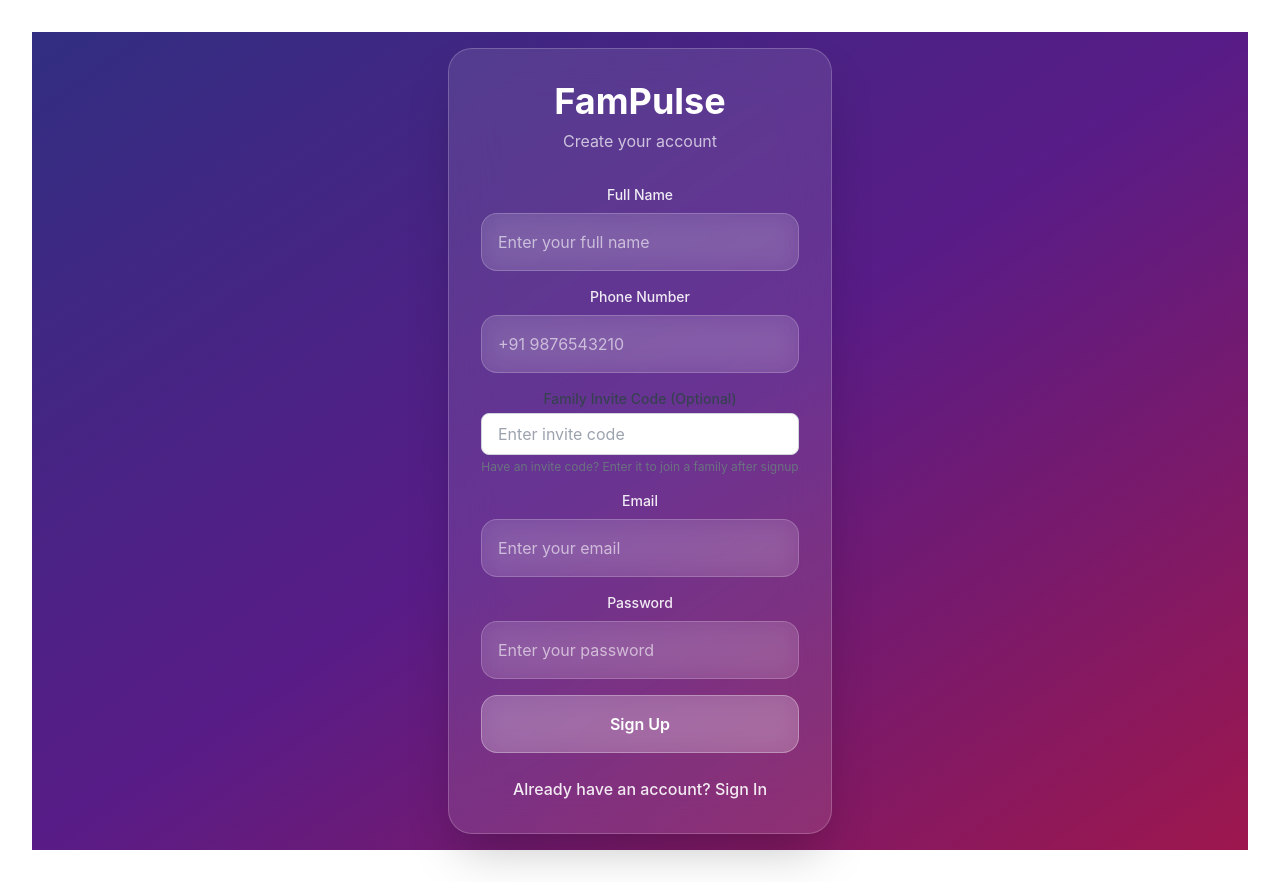
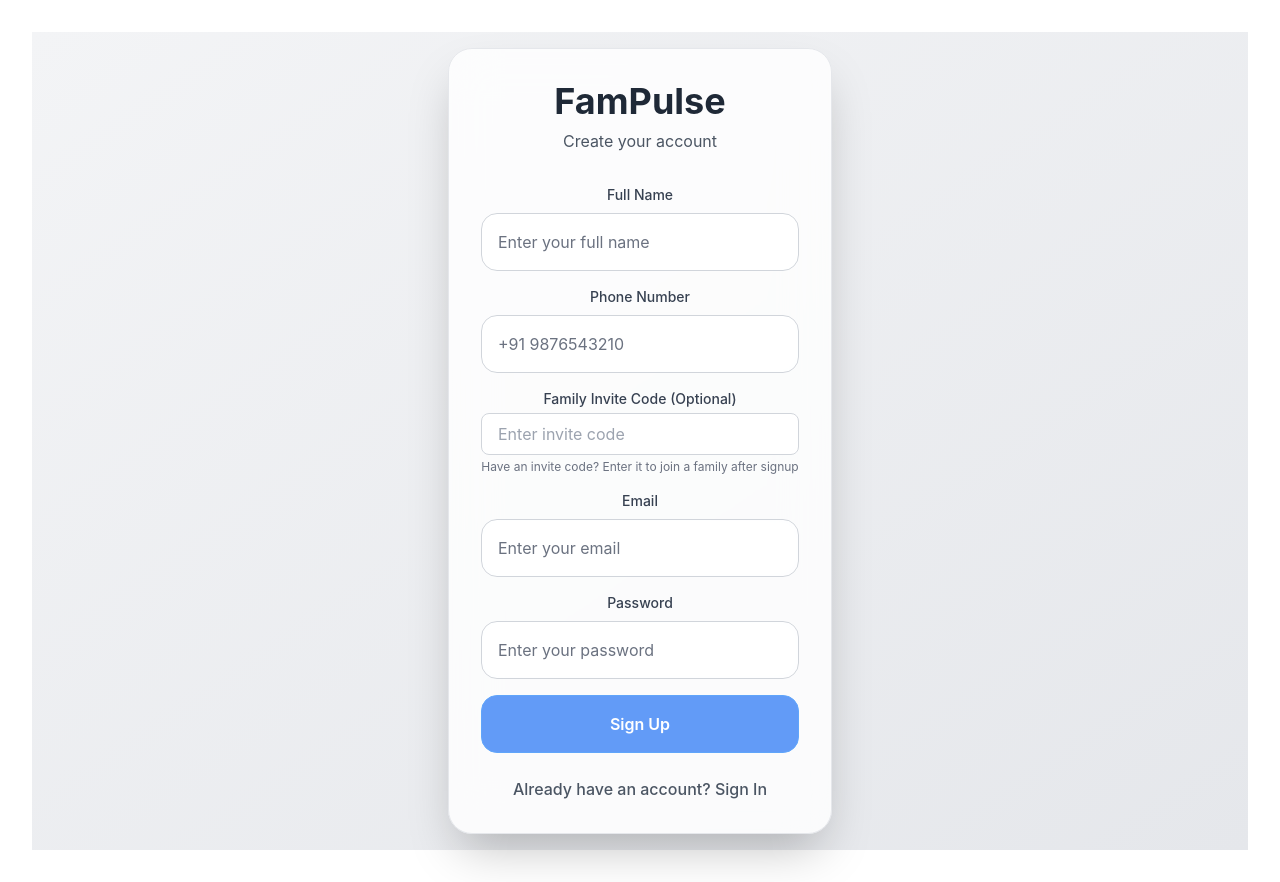
Before and after one commit to iamsvelagaleti/FamPulse, a React (Vite) app: page / in a window 1280 px wide. Both pictures are taken after a click on the button "Don't have an account? Sign Up". Built offline with nearby package versions, Linux system fonts and the light colour scheme; no server answers.

Commit message:
colour coding updates

```diff
--- a/src/App.jsx
+++ b/src/App.jsx
@@ -26,24 +26,24 @@ function AppContent() {
     }
 
     return (
-        <div className="min-h-screen bg-gradient-to-br from-indigo-900 via-purple-900 to-pink-800">
+        <div className="min-h-screen bg-gradient-to-br from-gray-100 to-gray-200">
             {/* Header */}
-            <header className="bg-white/10 backdrop-blur-xl border-b border-white/20 sticky top-0 z-40">
+            <header className="bg-white/80 backdrop-blur-xl border-b border-gray-200 sticky top-0 z-40">
                 <div className="px-4 py-4 flex justify-between items-center">
-                    <h1 className="text-2xl font-bold text-white">Fam Pulse</h1>
+                    <h1 className="text-2xl font-bold text-gray-800">Fam Pulse</h1>
                     <div className="flex items-center gap-2">
-                        <span className="text-white/90 text-sm truncate max-w-24">
+                        <span className="text-gray-700 text-sm truncate max-w-24">
                             {profile?.full_name || user.email}
                         </span>
                         <button
                             onClick={() => setShowEditProfile(true)}
-                            className="px-3 py-2 bg-white/20 backdrop-blur-md text-white rounded-xl hover:bg-white/30 transition text-xs border border-white/30"
+                            className="px-3 py-2 bg-white/60 backdrop-blur-md text-gray-700 rounded-xl hover:bg-white/80 transition text-xs border border-gray-300"
                         >
                             Edit
                         </button>
                         <button
                             onClick={signOut}
-                            className="px-3 py-2 bg-red-500/80 backdrop-blur-md text-white rounded-xl hover:bg-red-500 transition text-xs border border-red-400/50"
+                            className="px-3 py-2 bg-red-500/80 backdrop-blur-md text-white rounded-xl hover:bg-red-500 transition text-xs border border-red-400"
                         >
                             Sign Out
                         </button>
--- a/src/components/auth/AuthForm.jsx
+++ b/src/components/auth/AuthForm.jsx
@@ -49,14 +49,14 @@ export default function AuthForm() {
     }
 
     return (
-        <div className="min-h-screen bg-gradient-to-br from-indigo-900 via-purple-900 to-pink-800 flex items-center justify-center p-4">
-            <div className="bg-white/10 backdrop-blur-xl border border-white/20 rounded-3xl shadow-2xl p-8 w-full max-w-sm mx-auto">
+        <div className="min-h-screen bg-gradient-to-br from-gray-100 to-gray-200 flex items-center justify-center p-4">
+            <div className="bg-white/80 backdrop-blur-xl border border-gray-200 rounded-3xl shadow-2xl p-8 w-full max-w-sm mx-auto">
                 {/* Header */}
                 <div className="text-center mb-8">
-                    <h1 className="text-4xl font-bold text-white mb-2">
+                    <h1 className="text-4xl font-bold text-gray-800 mb-2">
                         FamPulse
                     </h1>
-                    <p className="text-white/70">
+                    <p className="text-gray-600">
                         {isLogin ? 'Welcome back!' : 'Create your account'}
                     </p>
                 </div>
@@ -67,27 +67,27 @@ export default function AuthForm() {
                     {!isLogin && (
                         <>
                             <div>
-                                <label className="block text-sm font-medium text-white/90 mb-2">
+                                <label className="block text-sm font-medium text-gray-700 mb-2">
                                     Full Name
                                 </label>
                                 <input
                                     type="text"
                                     value={fullName}
                                     onChange={(e) => setFullName(e.target.value)}
-                                    className="w-full px-4 py-4 bg-white/10 backdrop-blur-md border border-white/20 rounded-2xl focus:ring-2 focus:ring-white/50 focus:border-white/40 text-white placeholder-white/60 text-base"
+                                    className="w-full px-4 py-4 bg-white/60 backdrop-blur-md border border-gray-300 rounded-2xl focus:ring-2 focus:ring-blue-500 focus:border-blue-500 text-gray-800 placeholder-gray-500 text-base"
                                     placeholder="Enter your full name"
                                     required={!isLogin}
                                 />
                             </div>
                             <div>
-                                <label className="block text-sm font-medium text-white/90 mb-2">
+                                <label className="block text-sm font-medium text-gray-700 mb-2">
                                     Phone Number
                                 </label>
                                 <input
                                     type="tel"
                                     value={phone}
                                     onChange={(e) => setPhone(e.target.value)}
-                                    className="w-full px-4 py-4 bg-white/10 backdrop-blur-md border border-white/20 rounded-2xl focus:ring-2 focus:ring-white/50 focus:border-white/40 text-white placeholder-white/60 text-base"
+                                    className="w-full px-4 py-4 bg-white/60 backdrop-blur-md border border-gray-300 rounded-2xl focus:ring-2 focus:ring-blue-500 focus:border-blue-500 text-gray-800 placeholder-gray-500 text-base"
                                     placeholder="+91 9876543210"
                                     required={!isLogin}
                                     pattern="[+]?[0-9]{10,13}"
@@ -114,14 +114,14 @@ export default function AuthForm() {
 
                     {/* Email */}
                     <div>
-                        <label className="block text-sm font-medium text-white/90 mb-2">
+                        <label className="block text-sm font-medium text-gray-700 mb-2">
                             Email
                         </label>
                         <input
                             type="email"
                             value={email}
                             onChange={(e) => setEmail(e.target.value)}
-                            className="w-full px-4 py-4 bg-white/10 backdrop-blur-md border border-white/20 rounded-2xl focus:ring-2 focus:ring-white/50 focus:border-white/40 text-white placeholder-white/60 text-base"
+                            className="w-full px-4 py-4 bg-white/60 backdrop-blur-md border border-gray-300 rounded-2xl focus:ring-2 focus:ring-blue-500 focus:border-blue-500 text-gray-800 placeholder-gray-500 text-base"
                             placeholder="Enter your email"
                             required
                         />
@@ -129,14 +129,14 @@ export default function AuthForm() {
 
                     {/* Password */}
                     <div>
-                        <label className="block text-sm font-medium text-white/90 mb-2">
+                        <label className="block text-sm font-medium text-gray-700 mb-2">
                             Password
                         </label>
                         <input
                             type="password"
                             value={password}
                             onChange={(e) => setPassword(e.target.value)}
-                            className="w-full px-4 py-4 bg-white/10 backdrop-blur-md border border-white/20 rounded-2xl focus:ring-2 focus:ring-white/50 focus:border-white/40 text-white placeholder-white/60 text-base"
+                            className="w-full px-4 py-4 bg-white/60 backdrop-blur-md border border-gray-300 rounded-2xl focus:ring-2 focus:ring-blue-500 focus:border-blue-500 text-gray-800 placeholder-gray-500 text-base"
                             placeholder="Enter your password"
                             required
                             minLength={6}
@@ -161,7 +161,7 @@ export default function AuthForm() {
                     <button
                         type="submit"
                         disabled={loading}
-                        className="w-full bg-white/20 backdrop-blur-md text-white py-4 rounded-2xl font-semibold hover:bg-white/30 disabled:opacity-50 disabled:cursor-not-allowed transition-all duration-200 text-base border border-white/30"
+                        className="w-full bg-blue-500/80 backdrop-blur-md text-white py-4 rounded-2xl font-semibold hover:bg-blue-600/80 disabled:opacity-50 disabled:cursor-not-allowed transition-all duration-200 text-base border border-blue-400"
                     >
                         {loading ? 'Please wait...' : (isLogin ? 'Sign In' : 'Sign Up')}
                     </button>
@@ -176,7 +176,7 @@ export default function AuthForm() {
                             setMessage('')
                             setInviteCode('')
                         }}
-                        className="text-white/90 hover:text-white font-medium"
+                        className="text-gray-600 hover:text-gray-800 font-medium"
                     >
                         {isLogin ? "Don't have an account? Sign Up" : 'Already have an account? Sign In'}
                     </button>
--- a/src/components/family/JoinFamily.jsx
+++ b/src/components/family/JoinFamily.jsx
@@ -68,25 +68,25 @@ export default function JoinFamily({ onClose, onJoined }) {
     }
 
     return (
-        <div className="fixed inset-0 bg-black/60 backdrop-blur-sm flex items-center justify-center p-4 z-50">
-            <div className="bg-white/10 backdrop-blur-xl border border-white/20 rounded-3xl shadow-2xl max-w-sm w-full p-6">
+        <div className="fixed inset-0 bg-black/40 backdrop-blur-sm flex items-center justify-center p-4 z-50">
+            <div className="bg-white/90 backdrop-blur-xl border border-gray-200 rounded-3xl shadow-2xl max-w-sm w-full p-6">
                 <div className="flex justify-between items-center mb-6">
-                    <h2 className="text-2xl font-bold text-white">Join Family</h2>
-                    <button onClick={onClose} className="text-white/60 hover:text-white text-2xl">
+                    <h2 className="text-2xl font-bold text-gray-800">Join Family</h2>
+                    <button onClick={onClose} className="text-gray-500 hover:text-gray-700 text-2xl">
                         ×
                     </button>
                 </div>
 
                 <form onSubmit={handleJoin} className="space-y-4">
                     <div>
-                        <label className="block text-sm font-medium text-white/90 mb-2">
+                        <label className="block text-sm font-medium text-gray-700 mb-2">
                             Invite Code
                         </label>
                         <input
                             type="text"
                             value={inviteCode}
                             onChange={(e) => setInviteCode(e.target.value.toUpperCase())}
-                            className="w-full px-4 py-4 bg-white/10 backdrop-blur-md border border-white/20 rounded-2xl focus:ring-2 focus:ring-white/50 focus:border-white/40 text-white placeholder-white/60 text-center text-2xl font-mono tracking-wider"
+                            className="w-full px-4 py-4 bg-white/60 backdrop-blur-md border border-gray-300 rounded-2xl focus:ring-2 focus:ring-blue-500 focus:border-blue-500 text-gray-800 placeholder-gray-500 text-center text-2xl font-mono tracking-wider"
                             placeholder="ABC12XYZ"
                             maxLength={8}
                             required
@@ -103,14 +103,14 @@ export default function JoinFamily({ onClose, onJoined }) {
                         <button
                             type="submit"
                             disabled={loading || inviteCode.length !== 8}
-                            className="flex-1 bg-white/20 backdrop-blur-md text-white py-3 rounded-2xl font-semibold hover:bg-white/30 disabled:opacity-50 border border-white/30"
+                            className="flex-1 bg-blue-500/80 backdrop-blur-md text-white py-3 rounded-2xl font-semibold hover:bg-blue-600/80 disabled:opacity-50 border border-blue-400"
                         >
                             {loading ? 'Joining...' : 'Join Family'}
                         </button>
                         <button
                             type="button"
                             onClick={onClose}
-                            className="flex-1 bg-white/10 backdrop-blur-md text-white py-3 rounded-2xl font-semibold hover:bg-white/20 border border-white/20"
+                            className="flex-1 bg-white/60 backdrop-blur-md text-gray-700 py-3 rounded-2xl font-semibold hover:bg-white/80 border border-gray-300"
                         >
                             Cancel
                         </button>
```
Also changed, not shown: src/components/family/FamilyDashboard.jsx (+19 -19 lines).
